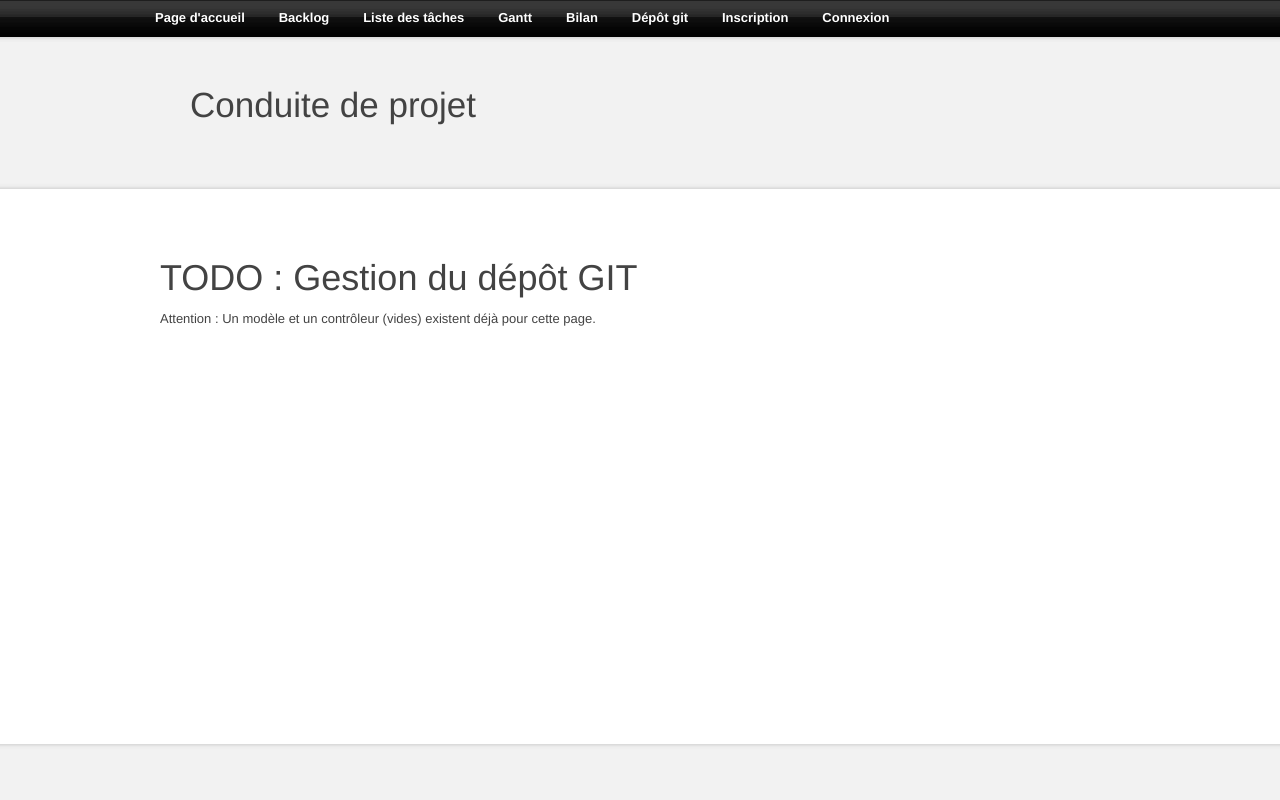
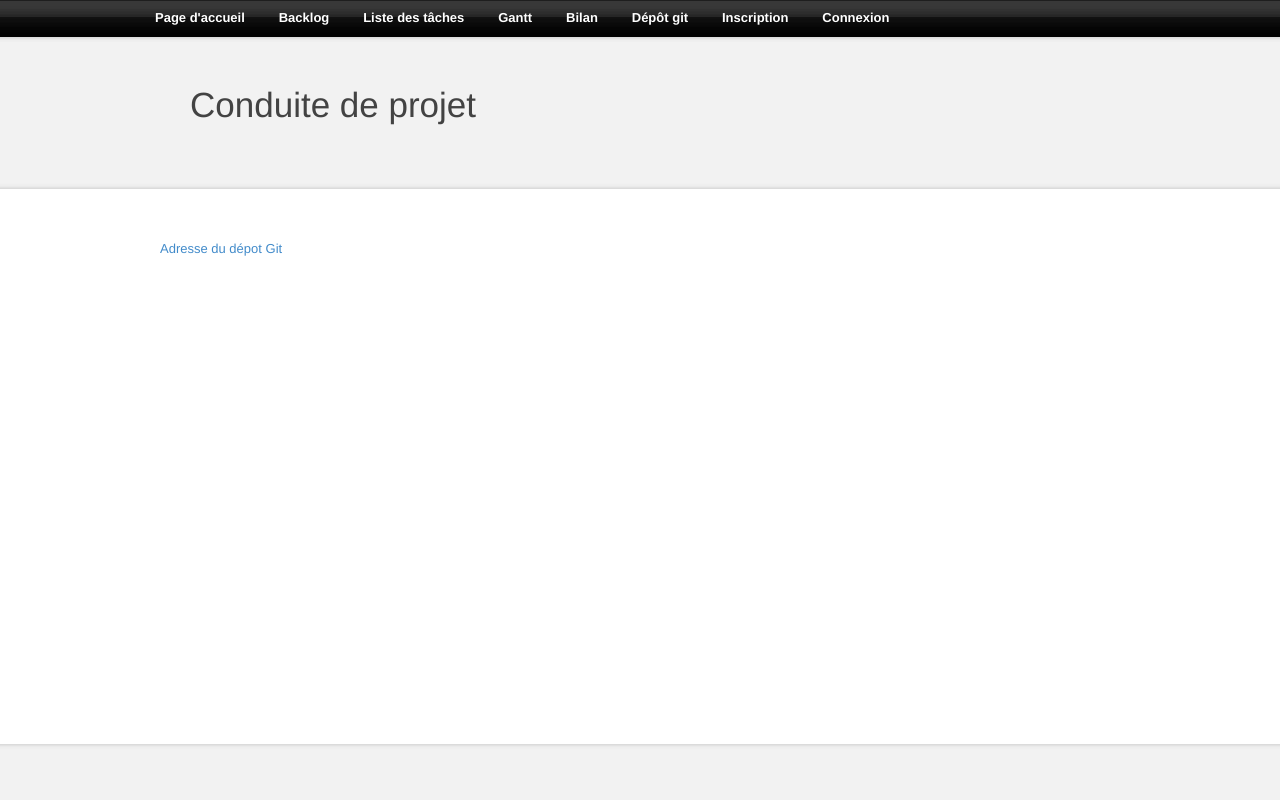
Before and after one commit to eloubrie/gestion-et-suivi-de-projets, a PHP site: page /depot.php in a window 1280 px wide. Run offline with PHP 8.4, Linux system fonts and the light colour scheme; data that the repository does not hold is empty.

Commit message:
T7 : Vue pour Git

```diff
--- a/dev/src/depot.php
+++ b/dev/src/depot.php
@@ -4,8 +4,6 @@ include("structure/haut_design.php");
 include("controleurs/controleur_depot.php");
 ?>
 
-<h1>TODO : Gestion du dépôt GIT</h1>
-
-<p>Attention : Un modèle et un contrôleur (vides) existent déjà pour cette page.</p>
+<p> <a href=<?php $controleur->_printGitLink() ?>>Adresse du dépot Git</a></p>
 
 <?php include("structure/bas_design.php"); ?>
```
